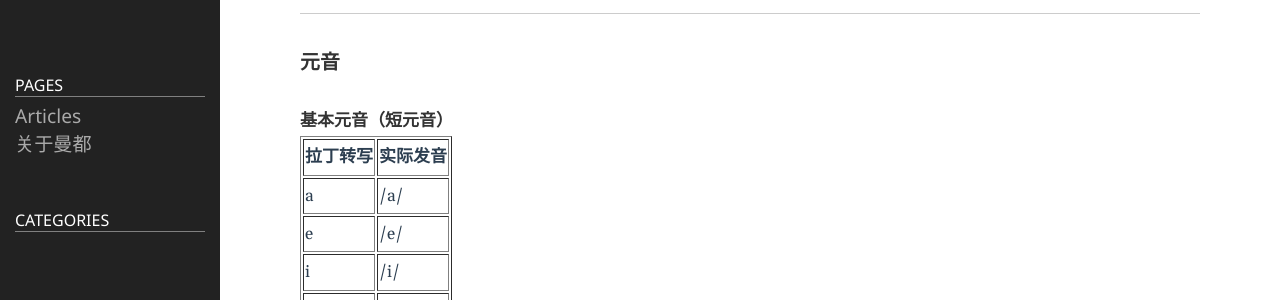
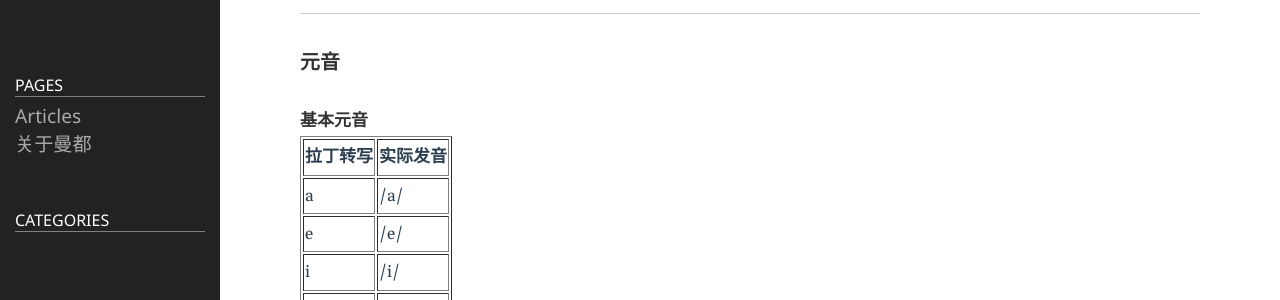
Before and after one commit to WenNianshuo/WenNianshuo.github.io, a Jekyll site: the page built from _posts/2021-12-31-发音.md, in a window 1280 px wide and 900 px high. Shown: the part 128-428 px from the top of the window. Built offline with Jekyll 4.4.1, drawn with Linux system fonts in a browser that asks for light colours.

Commit message:
Update 2021-12-31-发音.md

```diff
--- a/_posts/2021-12-31-发音.md
+++ b/_posts/2021-12-31-发音.md
@@ -13,7 +13,7 @@ tags:
 
 ### 元音
 
-#### 基本元音（短元音）
+#### 基本元音
 
 <table border="1">
   <tr>
```
